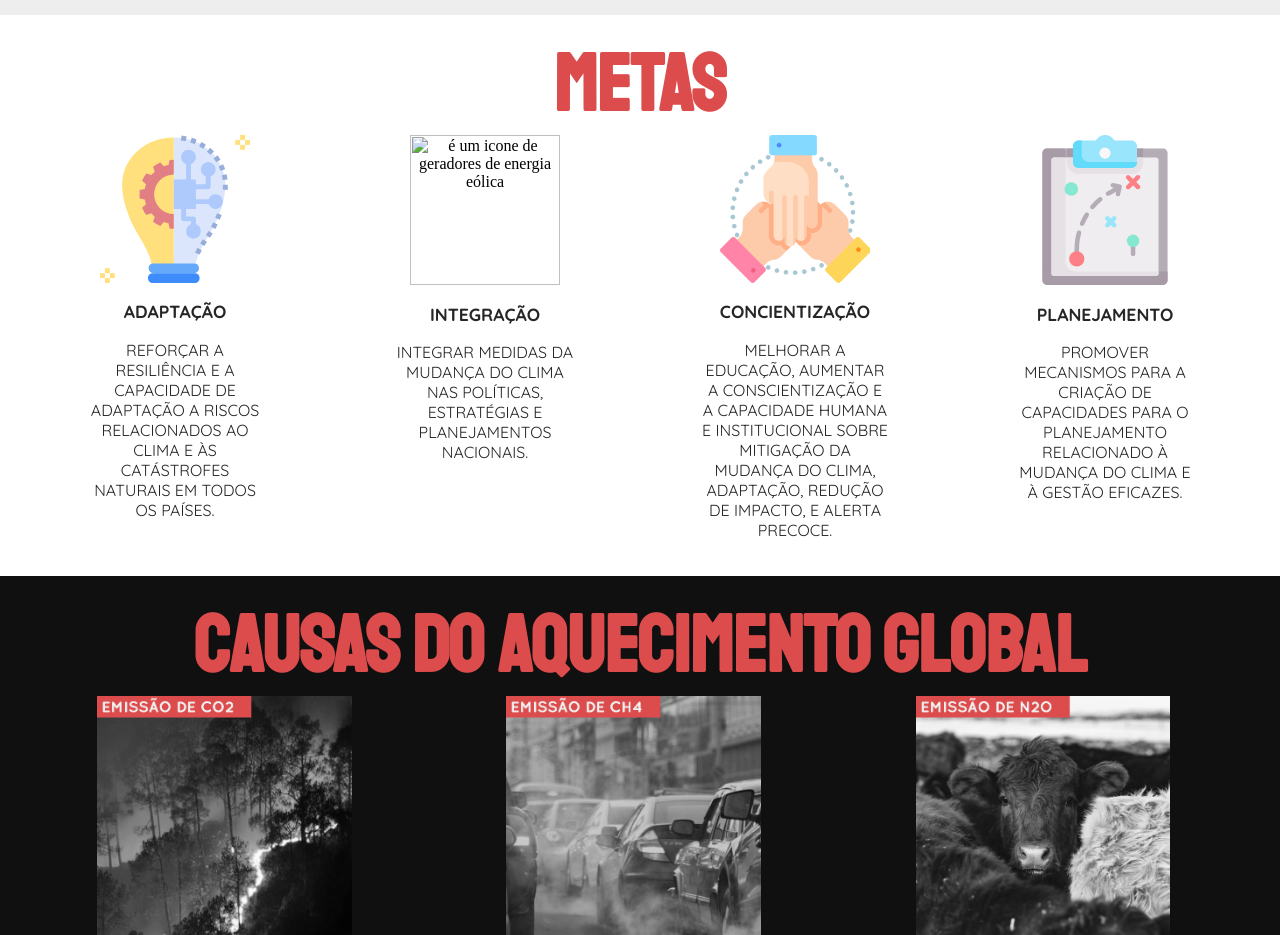
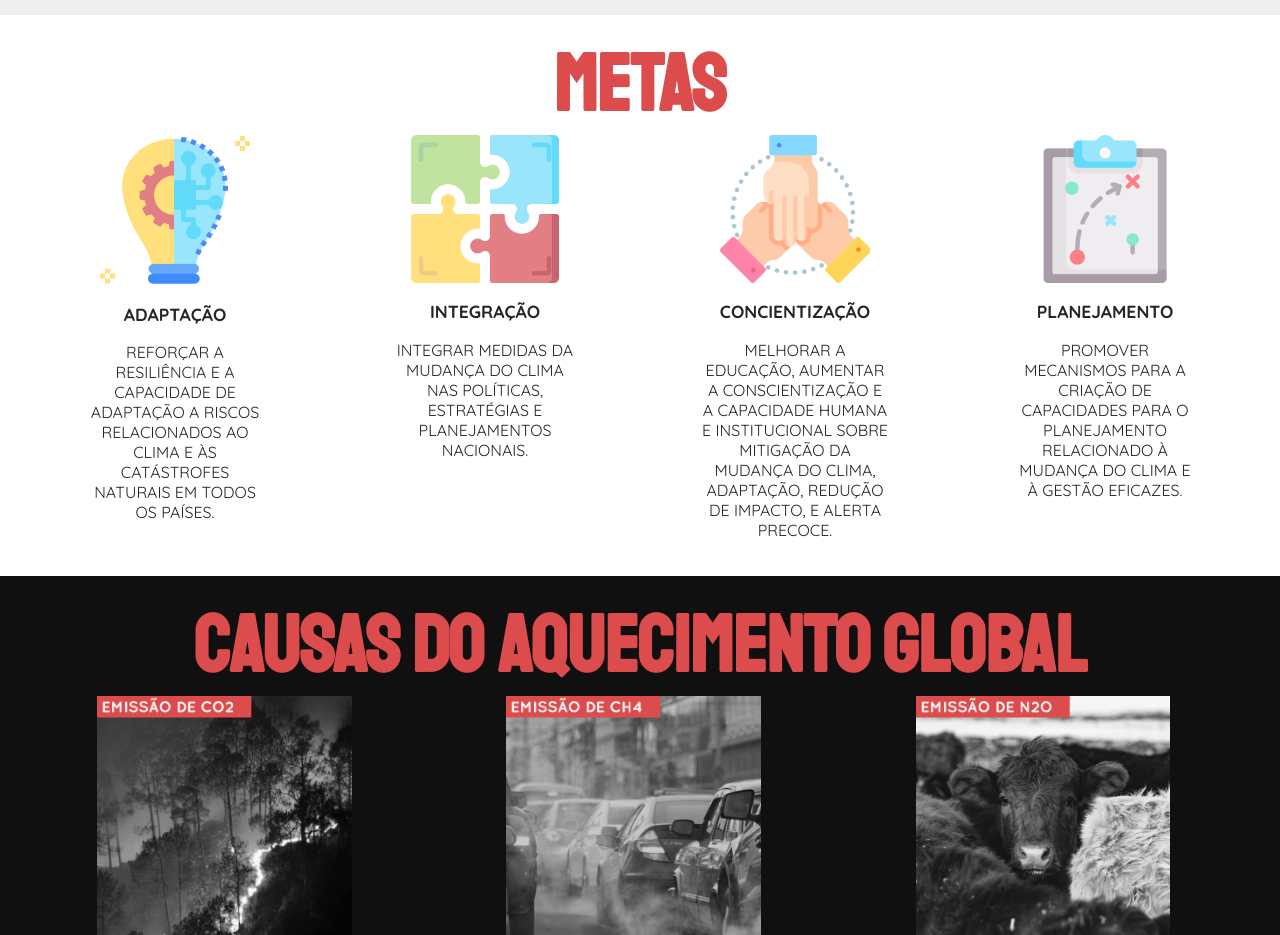
Before and after one commit to BrazilianBug/BrazilianBug.github.io, a plain HTML site: page index.html in a window 1280 px wide. Shown: the part 1260-2195 px from the top of the page. Drawn offline with Linux system fonts and the light colour scheme.

Commit message:
atualização do formato
de SVG para PNG

```diff
--- a/index.html
+++ b/index.html
@@ -97,7 +97,7 @@
         <h3 class="titulo">METAS</h3>
 
         <div class="coluna quatro">
-            <img class="icone" src="img/Metas/01.svg" alt="é um icone de geradores de energia eólica">
+            <img class="icone" src="img/Metas/01.png" alt="é um icone de geradores de energia eólica">
             <h3 class="subtitulo cinza top50">ADAPTAÇÃO</h3>
             <p class="paragrafo tcenter cinza">
                 reforçar a resiliência e a capacidade de adaptação a riscos
@@ -106,7 +106,7 @@
         </div>
 
         <div class="coluna quatro">
-            <img class="icone" src="img/Metas/02.svg" alt="é um icone de geradores de energia eólica">
+            <img class="icone" src="img/Metas/02.png" alt="é um icone de geradores de energia eólica">
             <h3 class="subtitulo tcenter cinza top50">INTEGRAÇÃO</h3>
             <p class="paragrafo tcenter cinza">
                 integrar medidas da mudança do clima nas políticas, estratégias e
@@ -126,7 +126,7 @@
 
         <div class="coluna quatro">
 
-            <img class="icone" src="img/Metas/04.svg" alt="é um icone de geradores de energia eólica">
+            <img class="icone" src="img/Metas/04.png" alt="é um icone de geradores de energia eólica">
             <h3 class="subtitulo tcenter cinza top50">PLANEJAMENTO</h3>
             <p class="paragrafo tcenter cinza">
                 Promover mecanismos para a criação de capacidades para o planejamento
```
